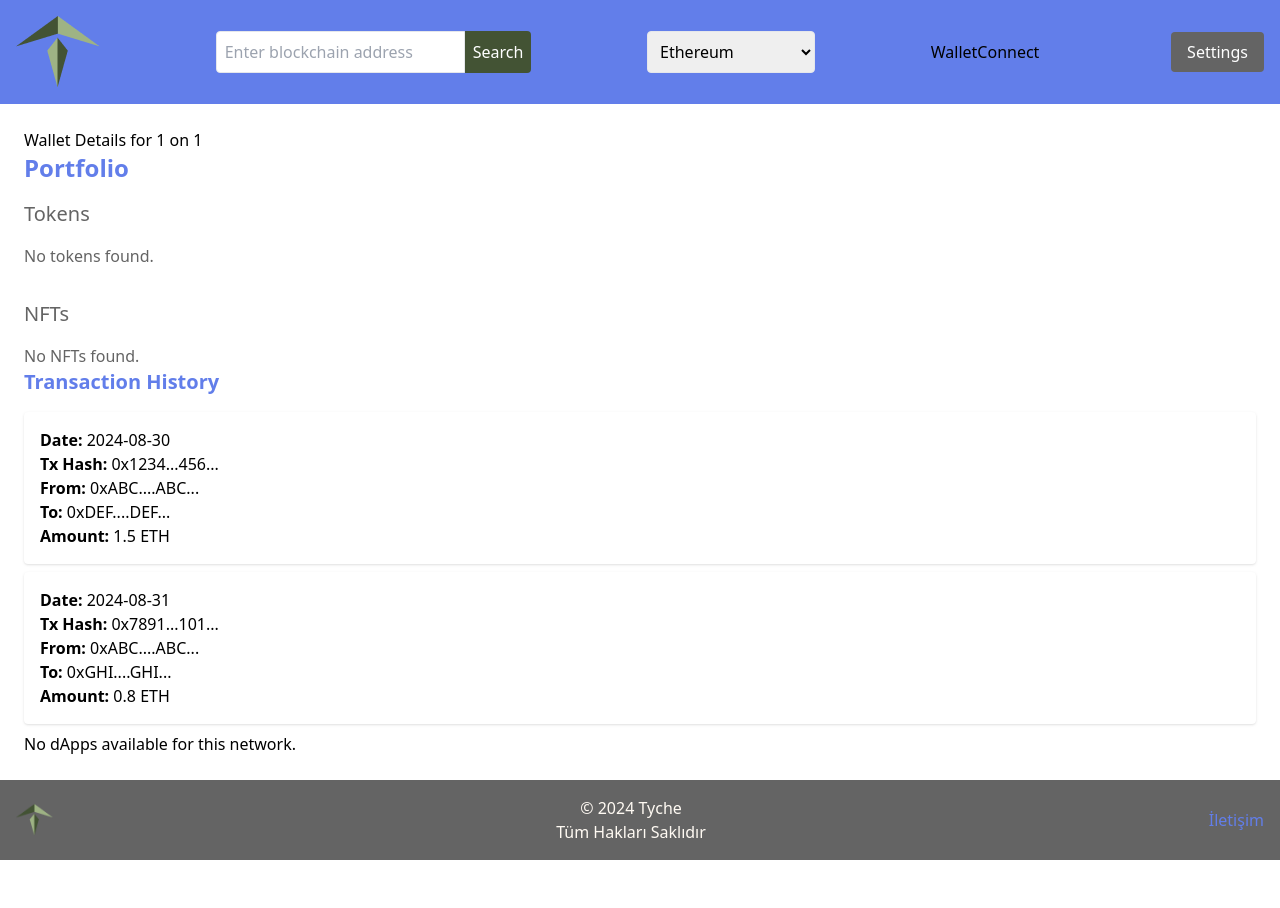
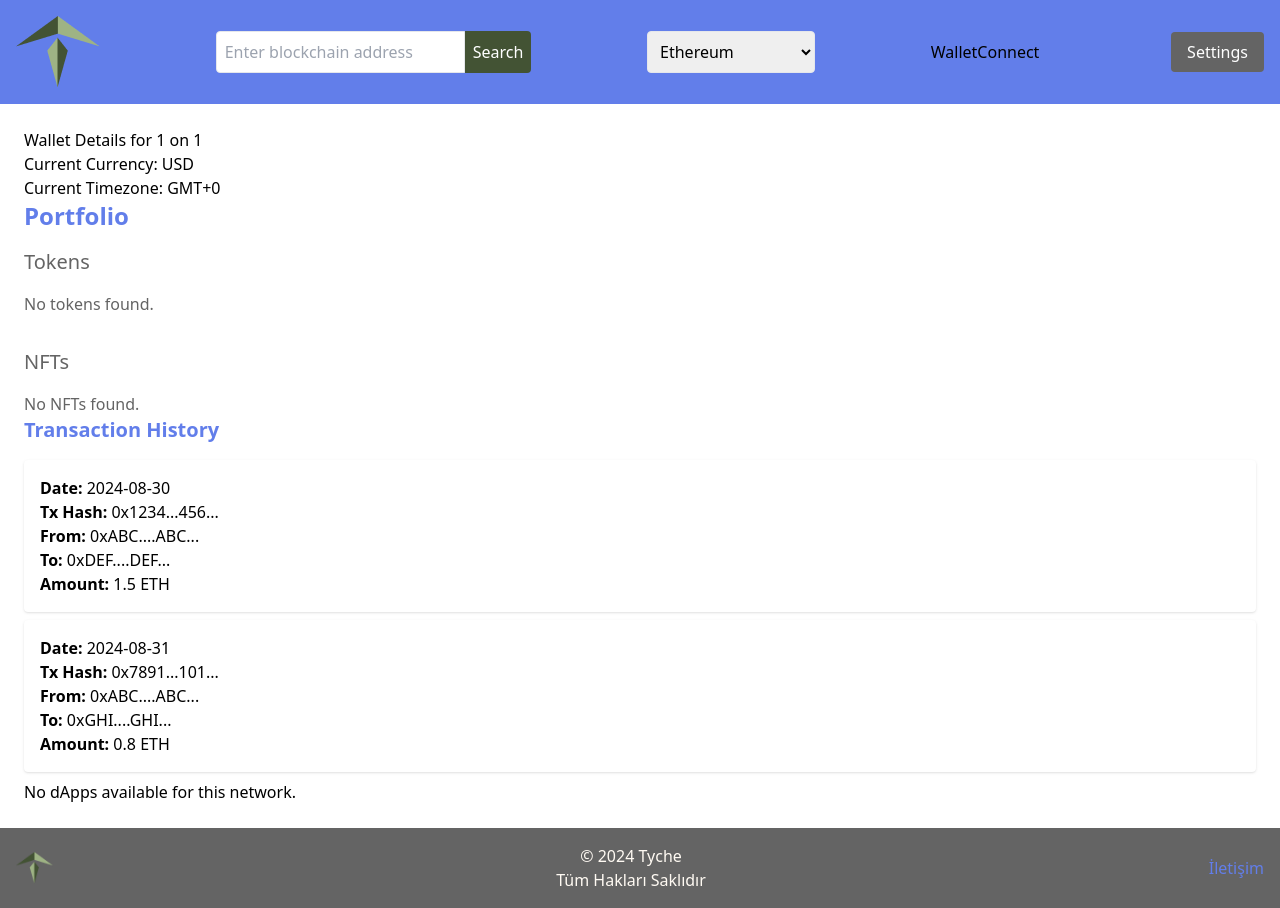
Before and after one commit to muffafa/tyche-beta, a React (Vite) app in the folder tyche-frontend/: page /1/1 in a window 1280 px wide. Before the commit the page ends 860 px from the top, so only its background shows below. Built offline with nearby package versions, Linux system fonts and the light colour scheme.

Commit message:
update: global settings added

```diff
--- a/tyche-frontend/src/pages/WalletDetailsPage.jsx
+++ b/tyche-frontend/src/pages/WalletDetailsPage.jsx
@@ -2,6 +2,7 @@ import TxHistory from "../components/Content/TxHistory";
 import Portfolio from "../components/Content/Portfolio";
 import DAppList from "../components/Content/DAppList";
 import { useParams } from "react-router-dom";
+import { useSelector } from "react-redux";
 
 function WalletDetailsPage() {
   const { network, address } = useParams();
@@ -29,12 +30,18 @@ function WalletDetailsPage() {
   console.log("Network:", network);
   console.log("Address:", address);
 
+  const settings = useSelector((state) => state.settings);
+
   return (
     <div className="wallet-details-page p-6">
       <div className="wallet-details-page">
         <h1>
           Wallet Details for {address} on {network}
         </h1>
+        <div>
+          <p>Current Currency: {settings.currency}</p>
+          <p>Current Timezone: {settings.timezone}</p>
+        </div>
       </div>
       <Portfolio />
       <TxHistory transactions={mockTransactions} />
```
